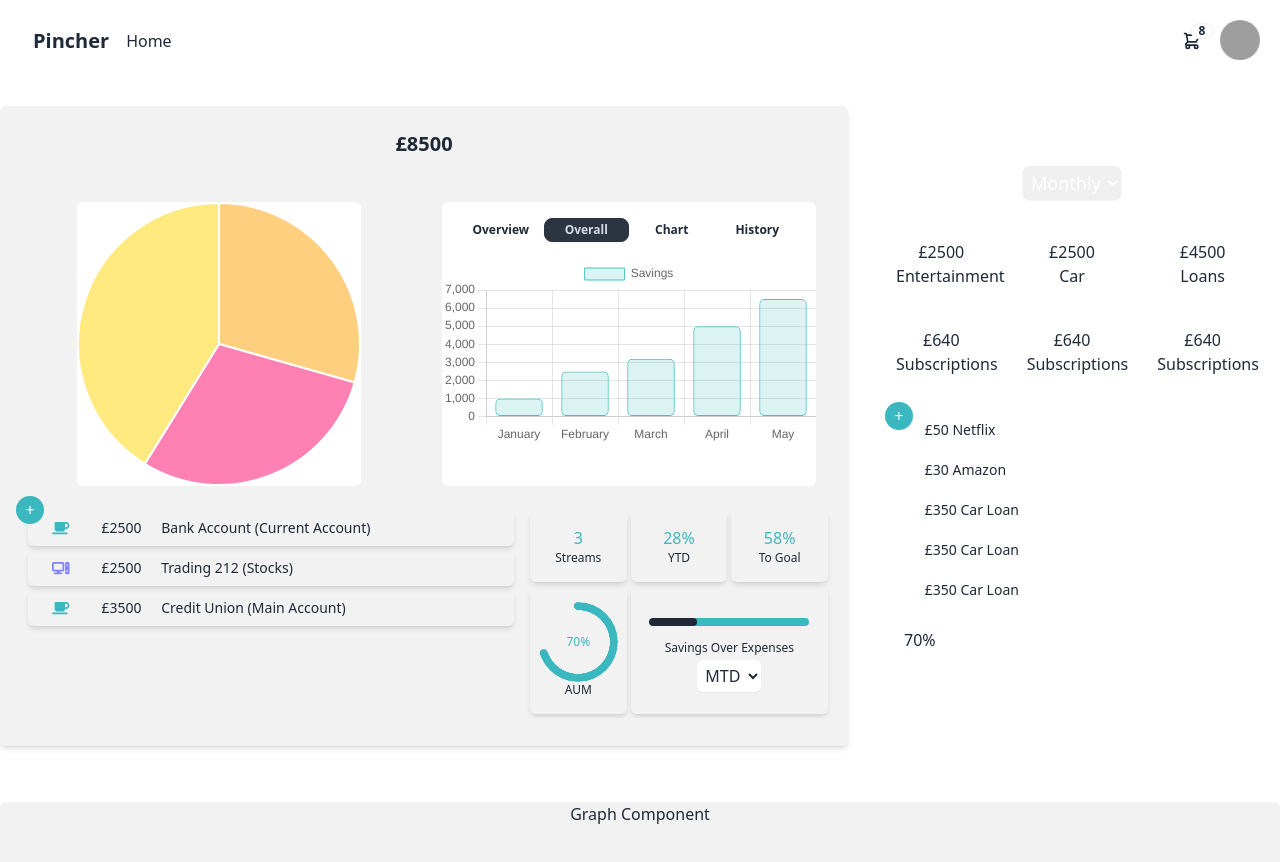
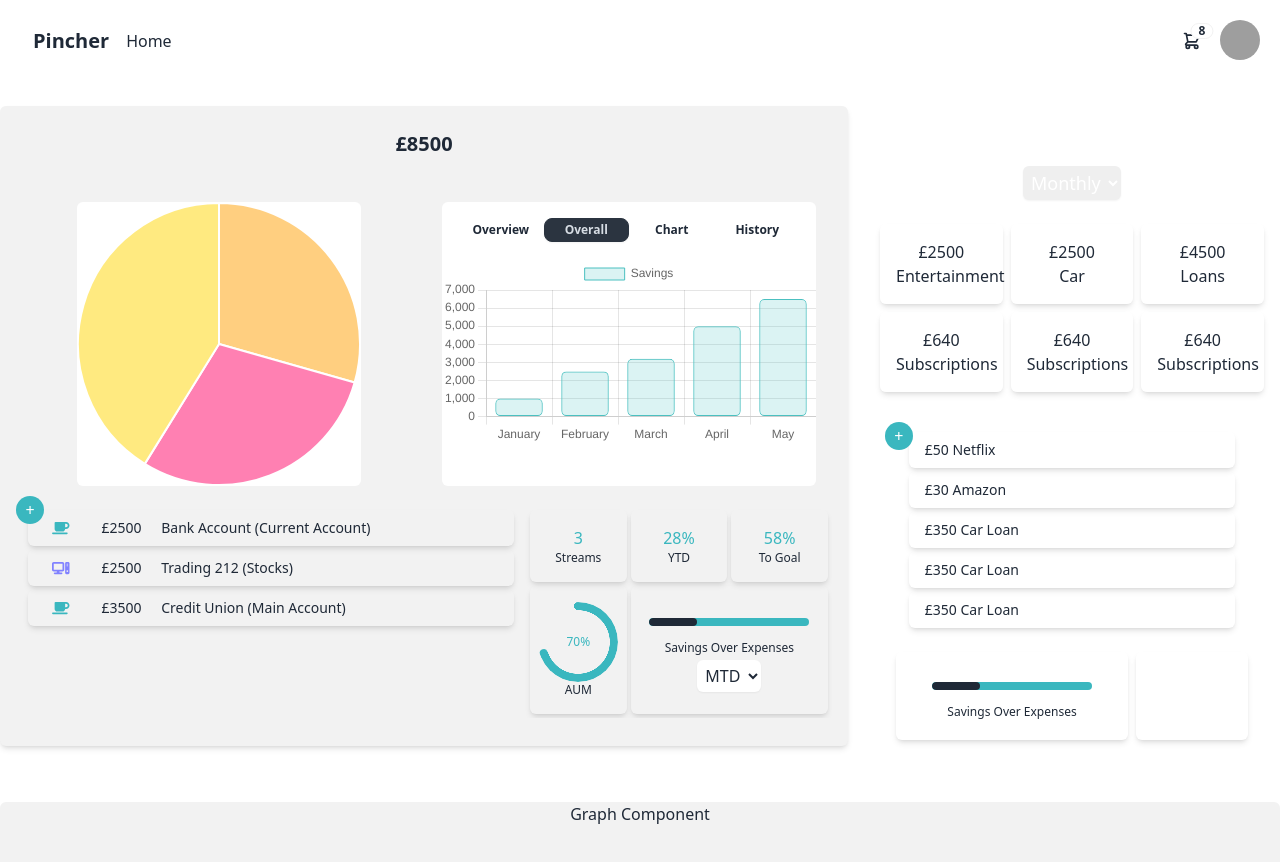
Before and after one commit to JamesBellew/pincher, a React (Vite) app: page / in a window 1280 px wide. Shown: the top 862 px of the page. Built offline with nearby package versions, Linux system fonts and the light colour scheme; grey boxes are pictures that could not be loaded.

Commit message:
Added needed array to main app.jsx page for new expenses component. Added the last building blocks for expenses component, added array display, statistics underneath and category stats

```diff
--- a/src/App.jsx
+++ b/src/App.jsx
@@ -7,6 +7,7 @@ import Expenses from "./components/expenses.comp";
 import Graph from "./components/Graph.comp";
 
 function App() {
+  //Income Arrays
   const [income, setIncome] = useState([
     {
       id: 0,
@@ -66,7 +67,28 @@ function App() {
       amount: 8500,
     },
   ]);
+  //expenses Arrays
+  const [expenses, setExpenses] = useState([
+    {
+      id: 0,
+      name: "Car Loan",
+      amount: 450,
+      category: "Loans",
+      color: "#3ab7bf",
+      icon: "coffee",
+    },
+    {
+      id: 1,
+      name: "Spotify",
+      amount: 5.5,
+      category: "Subscriptions",
+      color: "#3ab7bf",
+      icon: "computer",
+    },
+  ]);
+  const [expensesCategories, setExpensesCategories] = useState([{}]);
 
+  //usestates Consts
   const [isNotifMenuActive, setIsNotifMenuActive] = useState(false);
   const [notificationMesage, setNotificationMessage] = useState(
     "Whoops, something went wrong here xD"
@@ -225,7 +247,10 @@ function App() {
             onAddIncomeHistory={addIncomeHistory}
             newlyAddedId={newlyAddedHistoryId}
           />
-          <Expenses />
+          <Expenses
+            expensesArray={expenses}
+            expensesCategoriesArray={expensesCategories}
+          />
 
           <Graph />
         </div>
--- a/src/components/expenses.comp.jsx
+++ b/src/components/expenses.comp.jsx
@@ -17,56 +17,67 @@ function Expenses() {
           </div>
         </div>
         <div class="grid grid-cols-3  gap-2 m-4">
-          <div className="p-4 col-span-1 rounded-md bg-base-100 text-center">
+          <div className="p-4 col-span-1 rounded-md bg-base-100/50 shadow-md  text-center">
             <p>£2500</p>
             <p>Entertainment</p>
           </div>
-          <div className="p-4 col-span-1 rounded-md bg-base-100 text-center">
+          <div className="p-4 col-span-1 rounded-md bg-base-100/50 shadow-md  text-center">
             <p>£2500</p>
             <p>Car</p>
           </div>
-          <div className="p-4 col-span-1 rounded-md bg-base-100 text-center">
+          <div className="p-4 col-span-1 rounded-md bg-base-100/50 shadow-md  text-center">
             <p>£4500</p>
             <p>Loans</p>
           </div>{" "}
-          <div className="p-4 col-span-1 rounded-md bg-base-100 text-center">
+          <div className="p-4 col-span-1 rounded-md bg-base-100/50 shadow-md  text-center">
             <p>£640</p>
             <p>Subscriptions</p>
           </div>
-          <div className="p-4 col-span-1 rounded-md bg-base-100 text-center">
+          <div className="p-4 col-span-1 rounded-md bg-base-100/50 shadow-md  text-center">
             <p>£640</p>
             <p>Subscriptions</p>
           </div>
-          <div className="p-4 col-span-1 rounded-md bg-base-100 text-center">
+          <div className="p-4 col-span-1 rounded-md bg-base-100/50 shadow-md text-center">
             <p>£640</p>
             <p>Subscriptions</p>
           </div>
         </div>
-        <div className="expensesArrayDiv  w-[90%] mx-auto mt-5">
+        <div className="expensesArrayDiv  w-[90%] mx-auto mt-10">
           <button className="absolute w-7 h-7 translate-y-[-10px] rounded-full bg-tahiti text-center text-white">
             +
           </button>
-          <div className="bg-base-100/50  text-sm rounded-md px-4 py-2 mx-6 my-1">
+          <div className="shadow-md  text-sm rounded-md px-4 py-2 mx-6 my-1">
             £50 Netflix
           </div>
-          <div className="bg-base-100/50  text-sm rounded-md px-4 py-2 mx-6 my-1">
+          <div className="shadow-md  text-sm rounded-md px-4 py-2 mx-6 my-1">
             £30 Amazon
           </div>{" "}
-          <div className="bg-base-100/50  text-sm rounded-md px-4 py-2 mx-6 my-1">
+          <div className="shadow-md  text-sm rounded-md px-4 py-2 mx-6 my-1">
             £350 Car Loan
           </div>
-          <div className="bg-base-100/50  text-sm rounded-md px-4 py-2 mx-6 my-1">
+          <div className="shadow-md  text-sm rounded-md px-4 py-2 mx-6 my-1">
             £350 Car Loan
           </div>{" "}
-          <div className="bg-base-100/50  text-sm rounded-md px-4 py-2 mx-6 my-1">
+          <div className="shadow-md  text-sm rounded-md px-4 py-2 mx-6 my-1">
             £350 Car Loan
           </div>
         </div>
 
-        <div className=" mt-5 grid grid-cols-3 gap-2 px-10 ">
-          <div className="col-span-2 bg-base-100 rounded-md">70%</div>
-          <div className="col-span-1 bg-base-100 text-white text-center py-5 rounded-md">
-            70%
+        <div className=" mt-6 grid grid-cols-3 gap-2 px-8 ">
+          <div className="col-span-2 rounded-md  p-3 shadow-md text-center flex flex-col items-center justify-center ">
+            <h2 className="text-tahiti">
+              <progress
+                className="progress text-tahiti bg-tahiti w-40"
+                value="30"
+                max="100"
+              ></progress>
+            </h2>
+            <p className="text-xs mt-2">Savings Over Expenses</p>
+          </div>
+
+          <div className="col-span-1 cursor-pointer hover:bg-base-100/50 shadow-md text-white text-center py-5 rounded-md">
+            <h1>5</h1>
+            <p>Expenses</p>
           </div>
         </div>
       </div>
```
